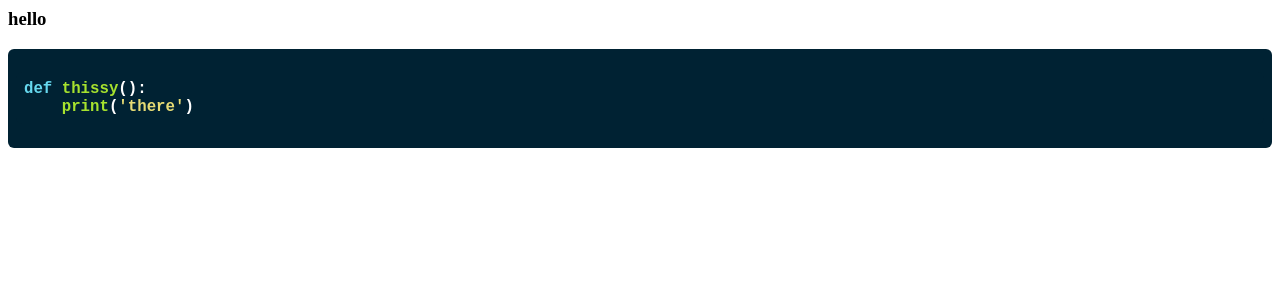
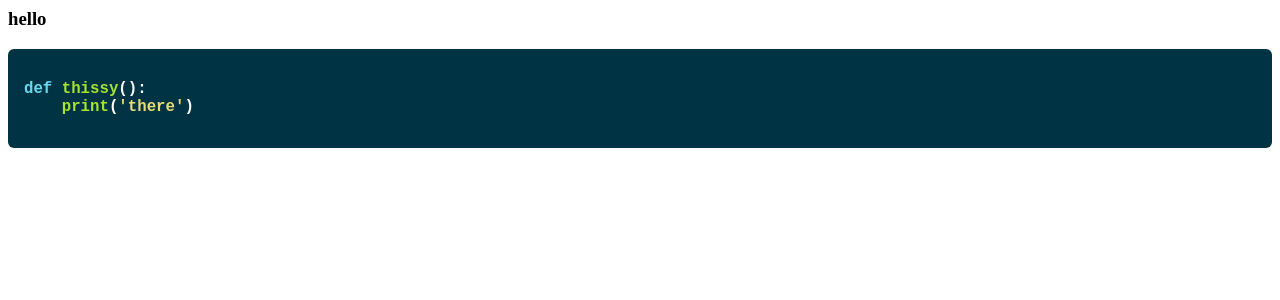
Before and after one commit to kogcyc/aabb, a Jekyll site: the page built from one/1.md, in a window 1280 px wide. Shown: the top 300 px of the page. Built offline with Jekyll 4.4.1, drawn with Linux system fonts in a browser that asks for light colours; our own code applies the rules of GitHub Pages for plain Markdown files.

Commit message:
Update kolors.css

```diff
--- a/css/kolors.css
+++ b/css/kolors.css
@@ -213,7 +213,7 @@
 }
 .highlight {
   color: #ffffff;
-  background-color: #002233;
+  background-color: #003344;
   font-weight: 900;
   font-size: 1.1em;
   padding: 8px;
```
